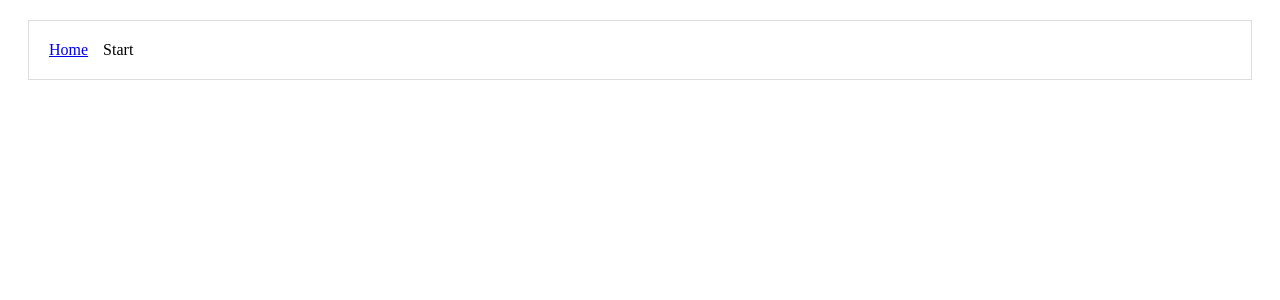
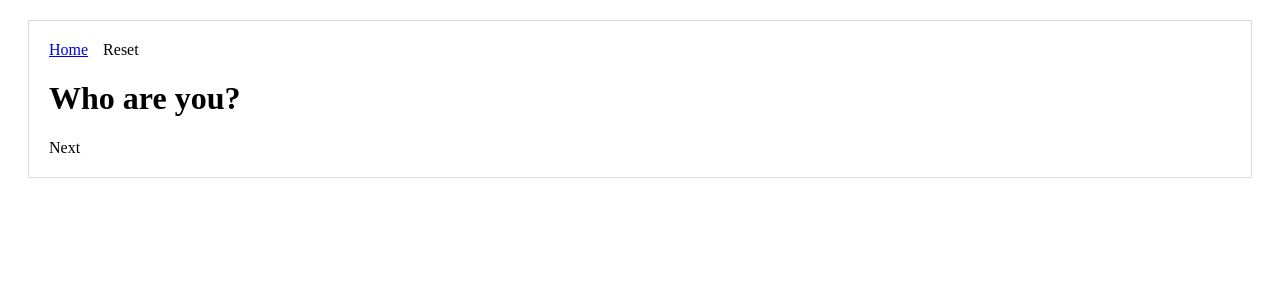
Before and after one commit to zerojuan/insurance-ai, a Next.js app: page /start in a window 1280 px wide. Shown: the top 300 px of the page. Built offline with nearby package versions, Linux system fonts and the light colour scheme.

Commit message:
Show question in start page

```diff
--- a/components/QnA.js
+++ b/components/QnA.js
@@ -2,7 +2,13 @@ import React from "react";
 
 class QnA extends React.Component {
   render() {
-    return <div>{this.props.question.content}</div>;
+    return (
+      <div>
+        <h1 className="question">{this.props.question}</h1>
+        <div className="actions">{this.props.answers}</div>
+        <a className="actionBtn">{this.props.action}</a>
+      </div>
+    );
   }
 }
 
--- /dev/null
+++ b/pages/quote.js
@@ -0,0 +1 @@
+export default () => <div>This is the quote page</div>;
--- a/pages/start.js
+++ b/pages/start.js
@@ -12,7 +12,7 @@ const qnAObject = {
 };
 
 export default () => (
-  <MainLayout>
+  <MainLayout activeChat={true}>
     <QnA
       question={qnAObject.question.content}
       answers={qnAObject.answers}
```
